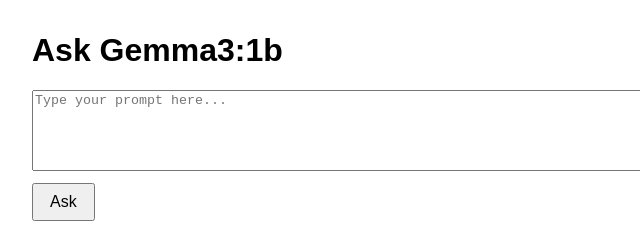
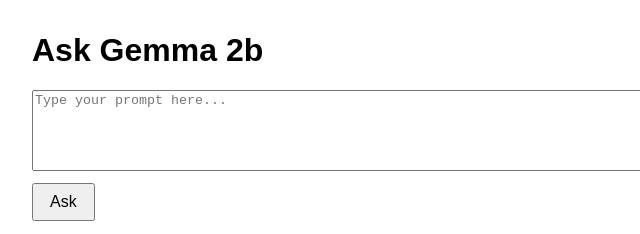
Before and after one commit to johnson-codes/gemma-chat-ui, a plain HTML site: page index.html in a window 1280 px wide. Both pictures are taken after a click on the button "Ask". Shown: the top 234 px of the page, 258-898 px from the left. Drawn offline with Linux system fonts and the light colour scheme; no server answers.

Commit message:
Update frontend to connect with gemma:2b backend

```diff
--- a/index.html
+++ b/index.html
@@ -27,7 +27,7 @@
   </style>
 </head>
 <body>
-  <h1>Ask Gemma3:1b</h1>
+  <h1>Ask Gemma 2b</h1>
   <textarea id="prompt" rows="5" placeholder="Type your prompt here..."></textarea>
   <br>
   <button onclick="askGemma()">Ask</button>
@@ -40,7 +40,6 @@
       responseElement.textContent = "Loading...";
 
       const backendURL = 'https://ollama-gemma-server-961406161831.us-west1.run.app/api/generate';
-      const payload = JSON.stringify({ model: 'gemma3:1b', prompt });
 
       try {
         const res = await fetch(backendURL, {
@@ -48,7 +47,7 @@
           headers: {
             'Content-Type': 'application/json'
           },
-          body: payload
+          body: JSON.stringify({ model: 'gemma:2b', prompt })
         });
 
         const reader = res.body.getReader();
```
